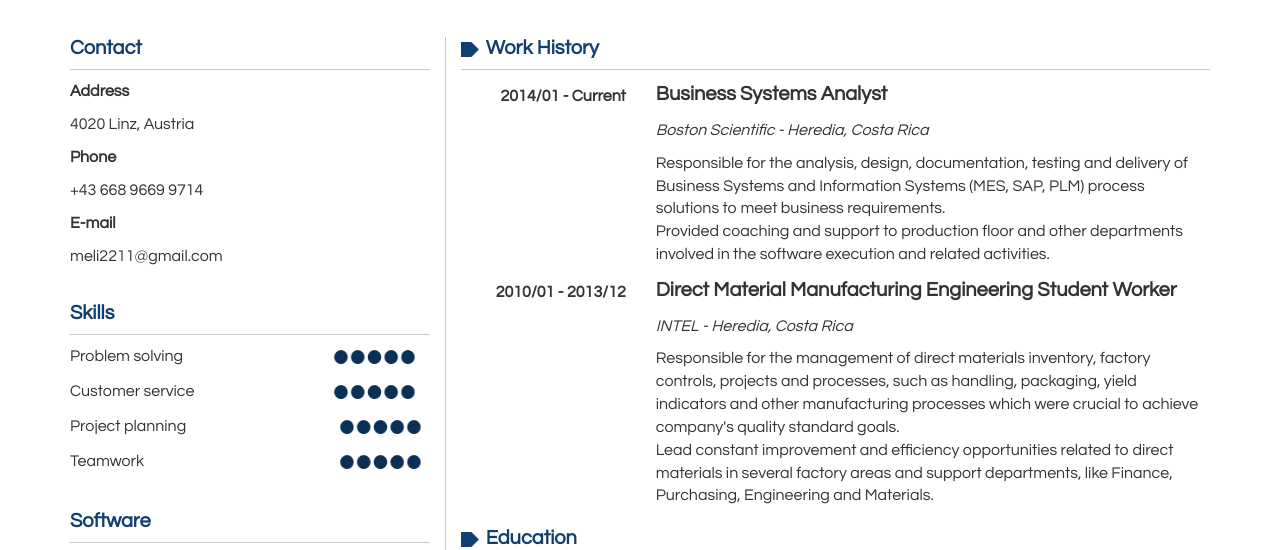
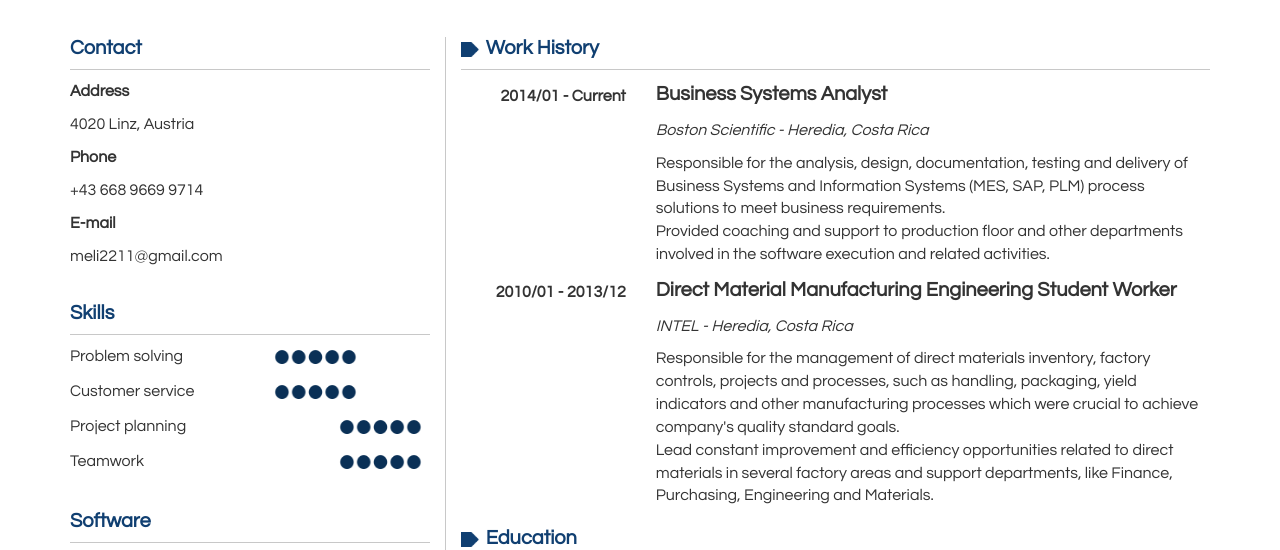
Before and after one commit to melissa-baltodano/CV, a plain HTML site: page index.html in a window 1280 px wide. Shown: the part 174-724 px from the top of the page. Drawn offline with Linux system fonts and the light colour scheme.

Commit message:
Update index.html

```diff
--- a/index.html
+++ b/index.html
@@ -63,19 +63,19 @@
 
 					<p class="t b" style="padding-bottom: 10px; padding-top:25px; border-bottom: 1px solid #C8C8C8"><b>Skills</b></p>
 					<div class="row">
-						<div class="col-sm-8">
+						<div class="col-sm-6">
 							<p>Problem solving</p>
 						</div>
-						<div class="col-sm-3 text-center">
+						<div class="col-sm-4 text-center">
 							<p><img class="icon" height="25" src="img/5.png"></p>
 						</div>
 					</div>
 
 					<div class="row">
-						<div class="col-sm-8">
+						<div class="col-sm-6">
 							<p>Customer service</p>
 						</div>
-						<div class="col-sm-3 text-center">
+						<div class="col-sm-4 text-center">
 							<p><img class="icon" height="25" src="img/5.png"></p>
 						</div>
 					</div>
```
